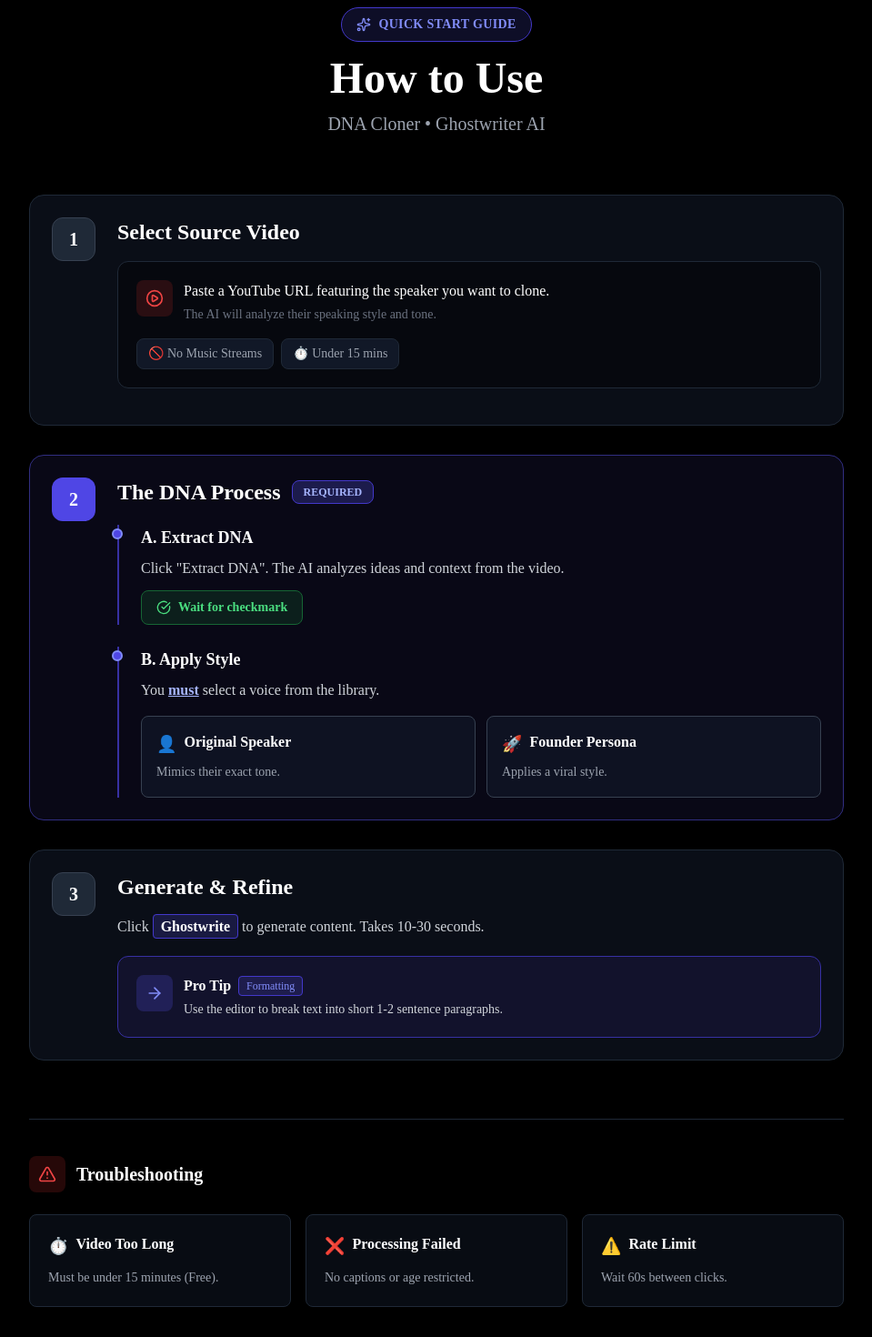
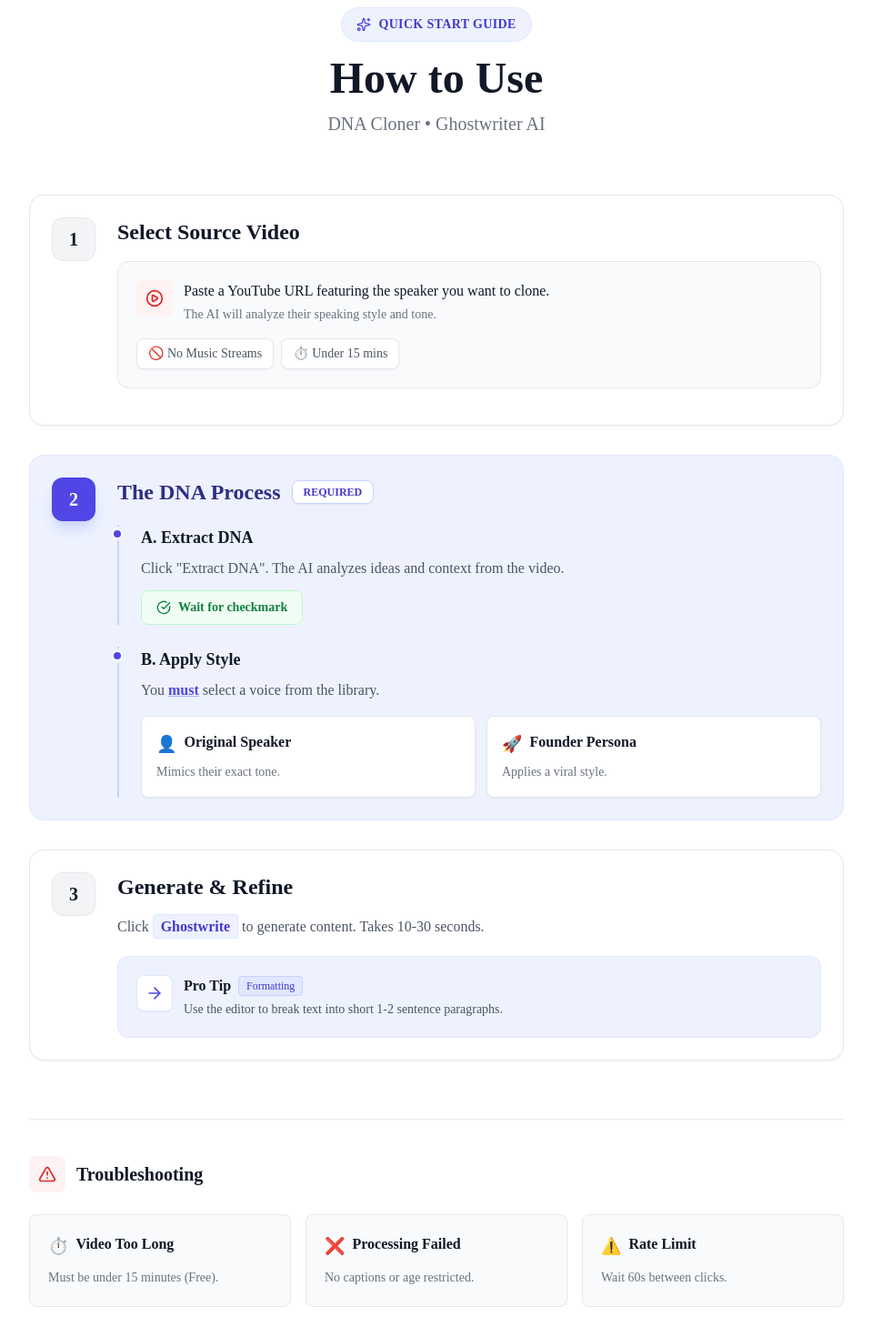
Before and after one commit to ravismash/bosswrite, a Next.js app: page /help in a window 1280 px wide. Shown: the part 40-1510 px from the top of the page at 91% size, without its empty margins (160-1119 px from the left). Built offline with nearby package versions, Linux system fonts and the light colour scheme.

Commit message:
UI Changes

```diff
--- a/src/app/(legal)/help/page.tsx
+++ b/src/app/(legal)/help/page.tsx
@@ -3,42 +3,42 @@
 
 export default function HowToGuide() {
   return (
-    <div className="min-h-screen bg-black text-gray-300 py-12 px-4 sm:px-6 lg:px-8">
+    <div className="min-h-screen bg-white text-gray-600 py-12 px-4 sm:px-6 lg:px-8">
       <div className="max-w-4xl mx-auto">
 
         {/* Header */}
         <div className="mb-16 text-center">
-          <div className="inline-flex items-center gap-2 mb-4 px-4 py-2 bg-indigo-900 bg-opacity-30 border border-indigo-700 rounded-full">
-            <Sparkles className="w-4 h-4 text-indigo-400" />
-            <span className="text-sm font-semibold text-indigo-400 uppercase tracking-wide">Quick Start Guide</span>
+          <div className="inline-flex items-center gap-2 mb-4 px-4 py-2 bg-indigo-50 border border-indigo-100 rounded-full">
+            <Sparkles className="w-4 h-4 text-indigo-600" />
+            <span className="text-sm font-semibold text-indigo-700 uppercase tracking-wide">Quick Start Guide</span>
           </div>
-          <h1 className="text-5xl font-bold text-white mb-3">
+          <h1 className="text-5xl font-bold text-gray-900 mb-3">
             How to Use
           </h1>
-          <p className="text-xl text-gray-400">DNA Cloner • Ghostwriter AI</p>
+          <p className="text-xl text-gray-500">DNA Cloner • Ghostwriter AI</p>
         </div>
 
         <div className="space-y-8">
 
           {/* STEP 1 */}
-          <div className="bg-gray-900 bg-opacity-60 p-6 rounded-2xl border border-gray-800">
+          <div className="bg-white p-6 rounded-2xl border border-gray-200 shadow-sm">
             <div className="flex gap-6">
               <div className="flex-shrink-0">
-                <div className="w-12 h-12 bg-gray-800 rounded-xl flex items-center justify-center text-white font-bold text-xl border border-gray-700">
+                <div className="w-12 h-12 bg-gray-100 rounded-xl flex items-center justify-center text-gray-900 font-bold text-xl border border-gray-200">
                   1
                 </div>
               </div>
 
               <div className="flex-1">
-                <h3 className="text-2xl font-bold text-white mb-4">Select Source Video</h3>
+                <h3 className="text-2xl font-bold text-gray-900 mb-4">Select Source Video</h3>
 
-                <div className="bg-black bg-opacity-40 p-5 rounded-xl border border-gray-800 mb-4">
+                <div className="bg-gray-50 p-5 rounded-xl border border-gray-200 mb-4">
                   <div className="flex items-start gap-3 mb-4">
-                    <div className="flex-shrink-0 w-10 h-10 bg-red-900 bg-opacity-30 rounded-lg flex items-center justify-center">
-                      <PlayCircle className="w-5 h-5 text-red-500" />
+                    <div className="flex-shrink-0 w-10 h-10 bg-red-50 rounded-lg flex items-center justify-center">
+                      <PlayCircle className="w-5 h-5 text-red-600" />
                     </div>
                     <div>
-                      <p className="text-base text-white mb-1">
+                      <p className="text-base text-gray-900 mb-1">
                         Paste a YouTube URL featuring the speaker you want to clone.
                       </p>
                       <p className="text-sm text-gray-500">
@@ -48,10 +48,10 @@
                   </div>
 
                   <div className="flex flex-wrap gap-2">
-                    <span className="text-sm text-gray-400 bg-gray-900 px-3 py-1.5 rounded-lg border border-gray-800">
+                    <span className="text-sm text-gray-600 bg-white px-3 py-1.5 rounded-lg border border-gray-200 shadow-sm">
                       🚫 No Music Streams
                     </span>
-                    <span className="text-sm text-gray-400 bg-gray-900 px-3 py-1.5 rounded-lg border border-gray-800">
+                    <span className="text-sm text-gray-600 bg-white px-3 py-1.5 rounded-lg border border-gray-200 shadow-sm">
                       ⏱️ Under 15 mins
                     </span>
                   </div>
@@ -61,34 +61,34 @@
           </div>
 
           {/* STEP 2 */}
-          <div className="bg-indigo-950 bg-opacity-30 p-6 rounded-2xl border border-indigo-900">
+          <div className="bg-indigo-50 p-6 rounded-2xl border border-indigo-100">
             <div className="flex gap-6">
               <div className="flex-shrink-0">
-                <div className="w-12 h-12 bg-indigo-600 rounded-xl flex items-center justify-center text-white font-bold text-xl">
+                <div className="w-12 h-12 bg-indigo-600 rounded-xl flex items-center justify-center text-white font-bold text-xl shadow-lg shadow-indigo-200">
                   2
                 </div>
               </div>
 
               <div className="flex-1">
                 <div className="flex items-center gap-3 mb-5">
-                  <h3 className="text-2xl font-bold text-white">The DNA Process</h3>
-                  <span className="text-xs font-bold bg-indigo-900 bg-opacity-50 text-indigo-300 px-3 py-1 rounded-lg border border-indigo-700 uppercase">
+                  <h3 className="text-2xl font-bold text-indigo-900">The DNA Process</h3>
+                  <span className="text-xs font-bold bg-white text-indigo-700 px-3 py-1 rounded-lg border border-indigo-200 uppercase shadow-sm">
                     Required
                   </span>
                 </div>
 
                 <div className="space-y-6">
                   {/* Sub-step A */}
-                  <div className="pl-6 border-l-2 border-indigo-800">
+                  <div className="pl-6 border-l-2 border-indigo-200">
                     <div className="relative">
-                      <div className="absolute -left-8 top-1 w-3 h-3 rounded-full bg-indigo-600 border-2 border-indigo-400"></div>
+                      <div className="absolute -left-8 top-1 w-3 h-3 rounded-full bg-indigo-600 border-2 border-white ring-2 ring-indigo-50"></div>
 
-                      <h4 className="text-lg font-bold text-white mb-2">A. Extract DNA</h4>
-                      <p className="text-base text-gray-300 mb-3">
+                      <h4 className="text-lg font-bold text-gray-900 mb-2">A. Extract DNA</h4>
+                      <p className="text-base text-gray-600 mb-3">
                         Click "Extract DNA". The AI analyzes ideas and context from the video.
                       </p>
 
-                      <div className="inline-flex items-center gap-2 text-sm font-semibold text-green-400 bg-green-900 bg-opacity-30 px-4 py-2 rounded-lg border border-green-800">
+                      <div className="inline-flex items-center gap-2 text-sm font-semibold text-green-700 bg-green-50 px-4 py-2 rounded-lg border border-green-200">
                         <CheckCircle className="w-4 h-4" />
                         <span>Wait for checkmark</span>
                       </div>
@@ -96,30 +96,30 @@
                   </div>
 
                   {/* Sub-step B */}
-                  <div className="pl-6 border-l-2 border-indigo-800">
+                  <div className="pl-6 border-l-2 border-indigo-200">
                     <div className="relative">
-                      <div className="absolute -left-8 top-1 w-3 h-3 rounded-full bg-indigo-600 border-2 border-indigo-400"></div>
+                      <div className="absolute -left-8 top-1 w-3 h-3 rounded-full bg-indigo-600 border-2 border-white ring-2 ring-indigo-50"></div>
 
-                      <h4 className="text-lg font-bold text-white mb-2">B. Apply Style</h4>
-                      <p className="text-base text-gray-300 mb-4">
-                        You <span className="font-bold text-indigo-300 underline">must</span> select a voice from the library.
+                      <h4 className="text-lg font-bold text-gray-900 mb-2">B. Apply Style</h4>
+                      <p className="text-base text-gray-600 mb-4">
+                        You <span className="font-bold text-indigo-600 underline decoration-indigo-300">must</span> select a voice from the library.
                       </p>
 
                       <div className="grid grid-cols-1 sm:grid-cols-2 gap-3">
-                        <div className="bg-gray-900 bg-opacity-70 p-4 rounded-lg border border-gray-700">
+                        <div className="bg-white p-4 rounded-lg border border-gray-200 shadow-sm hover:border-indigo-300 transition-colors">
                           <div className="flex items-start gap-2 mb-1">
                             <span className="text-lg">👤</span>
-                            <strong className="text-white font-bold text-base">Original Speaker</strong>
+                            <strong className="text-gray-900 font-bold text-base">Original Speaker</strong>
                           </div>
-                          <span className="text-sm text-gray-400">Mimics their exact tone.</span>
+                          <span className="text-sm text-gray-500">Mimics their exact tone.</span>
                         </div>
 
-                        <div className="bg-gray-900 bg-opacity-70 p-4 rounded-lg border border-gray-700">
+                        <div className="bg-white p-4 rounded-lg border border-gray-200 shadow-sm hover:border-indigo-300 transition-colors">
                           <div className="flex items-start gap-2 mb-1">
                             <span className="text-lg">🚀</span>
-                            <strong className="text-white font-bold text-base">Founder Persona</strong>
+                            <strong className="text-gray-900 font-bold text-base">Founder Persona</strong>
                           </div>
-                          <span className="text-sm text-gray-400">Applies a viral style.</span>
+                          <span className="text-sm text-gray-500">Applies a viral style.</span>
                         </div>
                       </div>
                     </div>
@@ -130,32 +130,32 @@
           </div>
 
           {/* STEP 3 */}
-          <div className="bg-gray-900 bg-opacity-60 p-6 rounded-2xl border border-gray-800">
+          <div className="bg-white p-6 rounded-2xl border border-gray-200 shadow-sm">
             <div className="flex gap-6">
               <div className="flex-shrink-0">
-                <div className="w-12 h-12 bg-gray-800 rounded-xl flex items-center justify-center text-white font-bold text-xl border border-gray-700">
+                <div className="w-12 h-12 bg-gray-100 rounded-xl flex items-center justify-center text-gray-900 font-bold text-xl border border-gray-200">
                   3
                 </div>
               </div>
 
               <div className="flex-1">
-                <h3 className="text-2xl font-bold text-white mb-4">Generate & Refine</h3>
+                <h3 className="text-2xl font-bold text-gray-900 mb-4">Generate & Refine</h3>
 
-                <p className="text-base text-gray-300 mb-5">
-                  Click <span className="font-bold text-white bg-indigo-900 bg-opacity-40 px-2 py-1 rounded border border-indigo-700">Ghostwrite</span> to generate content. Takes 10-30 seconds.
+                <p className="text-base text-gray-600 mb-5">
+                  Click <span className="font-bold text-indigo-700 bg-indigo-50 px-2 py-1 rounded border border-indigo-100">Ghostwrite</span> to generate content. Takes 10-30 seconds.
                 </p>
 
-                <div className="bg-indigo-950 bg-opacity-40 border border-indigo-800 p-5 rounded-xl">
+                <div className="bg-indigo-50 border border-indigo-100 p-5 rounded-xl">
                   <div className="flex items-start gap-3">
-                    <div className="flex-shrink-0 w-10 h-10 bg-indigo-900 bg-opacity-50 rounded-lg flex items-center justify-center">
-                      <ArrowRight className="w-5 h-5 text-indigo-400" />
+                    <div className="flex-shrink-0 w-10 h-10 bg-white rounded-lg flex items-center justify-center border border-indigo-100 shadow-sm">
+                      <ArrowRight className="w-5 h-5 text-indigo-600" />
                     </div>
                     <div>
                       <div className="flex items-center gap-2 mb-1">
-                        <strong className="text-white font-bold">Pro Tip</strong>
-                        <span className="text-xs text-indigo-400 bg-indigo-900 bg-opacity-40 px-2 py-0.5 rounded border border-indigo-700">Formatting</span>
+                        <strong className="text-gray-900 font-bold">Pro Tip</strong>
+                        <span className="text-xs text-indigo-700 bg-indigo-100 px-2 py-0.5 rounded border border-indigo-200">Formatting</span>
                       </div>
-                      <p className="text-sm text-gray-300">
+                      <p className="text-sm text-gray-600">
                         Use the editor to break text into short 1-2 sentence paragraphs.
                       </p>
                     </div>
@@ -167,37 +167,37 @@
         </div>
 
         {/* TROUBLESHOOTING */}
-        <div className="mt-16 pt-10 border-t border-gray-800">
+        <div className="mt-16 pt-10 border-t border-gray-200">
           <div className="flex items-center gap-3 mb-6">
-            <div className="w-10 h-10 bg-red-900 bg-opacity-30 rounded-lg flex items-center justify-center">
-              <AlertTriangle className="w-5 h-5 text-red-500" />
+            <div className="w-10 h-10 bg-red-50 rounded-lg flex items-center justify-center">
+              <AlertTriangle className="w-5 h-5 text-red-600" />
             </div>
-            <h4 className="text-white font-bold text-xl">Troubleshooting</h4>
+            <h4 className="text-gray-900 font-bold text-xl">Troubleshooting</h4>
           </div>
 
           <div className="grid grid-cols-1 md:grid-cols-3 gap-4">
-            <div className="bg-gray-900 bg-opacity-50 p-5 rounded-lg border border-gray-800">
+            <div className="bg-gray-50 p-5 rounded-lg border border-gray-200">
               <div className="flex items-start gap-2 mb-2">
                 <span className="text-lg">⏱️</span>
-                <span className="text-white font-semibold">Video Too Long</span>
+                <span className="text-gray-900 font-semibold">Video Too Long</span>
               </div>
-              <span className="text-sm text-gray-400">Must be under 15 minutes (Free).</span>
+              <span className="text-sm text-gray-500">Must be under 15 minutes (Free).</span>
             </div>
 
-            <div className="bg-gray-900 bg-opacity-50 p-5 rounded-lg border border-gray-800">
+            <div className="bg-gray-50 p-5 rounded-lg border border-gray-200">
               <div className="flex items-start gap-2 mb-2">
                 <span className="text-lg">❌</span>
-                <span className="text-white font-semibold">Processing Failed</span>
+                <span className="text-gray-900 font-semibold">Processing Failed</span>
               </div>
-              <span className="text-sm text-gray-400">No captions or age restricted.</span>
+              <span className="text-sm text-gray-500">No captions or age restricted.</span>
             </div>
 
-            <div className="bg-gray-900 bg-opacity-50 p-5 rounded-lg border border-gray-800">
+            <div className="bg-gray-50 p-5 rounded-lg border border-gray-200">
               <div className="flex items-start gap-2 mb-2">
                 <span className="text-lg">⚠️</span>
-                <span className="text-white font-semibold">Rate Limit</span>
+                <span className="text-gray-900 font-semibold">Rate Limit</span>
               </div>
-              <span className="text-sm text-gray-400">Wait 60s between clicks.</span>
+              <span className="text-sm text-gray-500">Wait 60s between clicks.</span>
             </div>
           </div>
         </div>
```
Also changed, not shown: src/app/(legal)/privacy/page.tsx (+44 -26 lines), src/app/(legal)/refund/page.tsx (+28 -21 lines), src/app/(legal)/terms/page.tsx (+32 -28 lines), src/app/dashboard/page.tsx (+38 -30 lines), src/app/login/page.tsx (+22 -16 lines).
